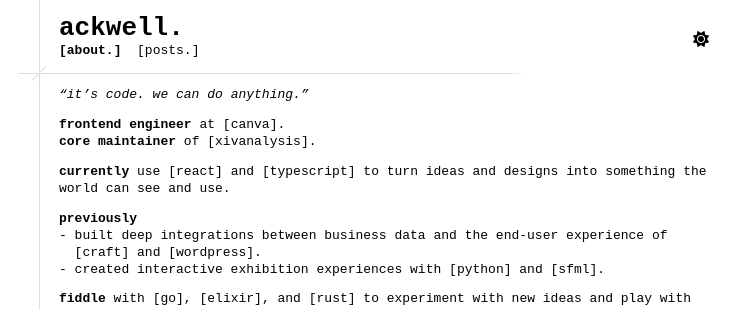
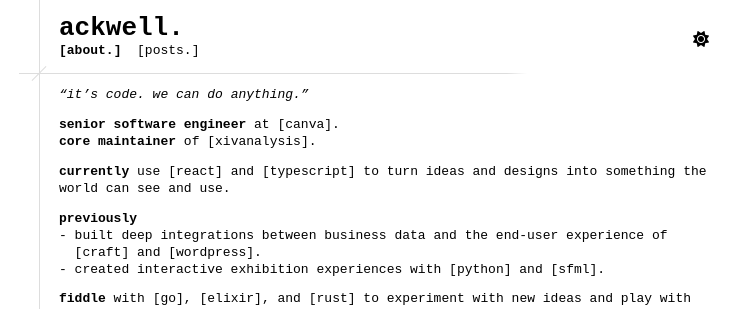
Before and after one commit to ackwell/ackwell.github.io, a Jekyll site: the page built from index.md, in a window 1280 px wide. Shown: the top 309 px of the page, without its empty margins (256-996 px from the left). Built offline with Jekyll 4.4.1, drawn with Linux system fonts in a browser that asks for light colours; nearby versions of some CDN libraries.

Commit message:
We have official role titles now, yay

```diff
--- a/index.md
+++ b/index.md
@@ -5,7 +5,7 @@ title: about.
 
 _"it's code. we can do anything."_
 
-**frontend engineer** at [canva](https://www.canva.com/).<br>
+**senior software engineer** at [canva](https://www.canva.com/).<br>
 **core maintainer** of [xivanalysis](https://xivanalysis.com/).
 
 **currently** use [react](https://reactjs.org/) and [typescript](https://www.typescriptlang.org/) to turn ideas and designs into something the world can see and use.
```
